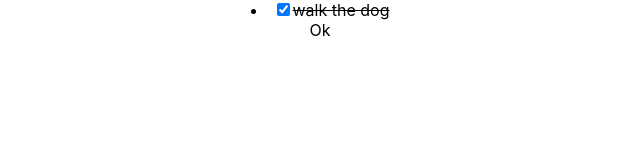
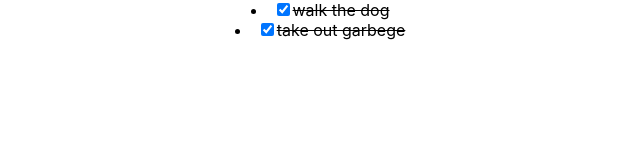
Before and after one commit to upluke/Api_Test, a React (Create React App) app: page / in a window 1280 px wide. Shown: the top 160 px of the page, without its empty margins (320-960 px from the left). Built offline with nearby package versions, Linux system fonts and the light colour scheme.

Commit message:
set up toggle todos with type inside function

```diff
--- a/src/components/TodoApp/TodoApp.tsx
+++ b/src/components/TodoApp/TodoApp.tsx
@@ -2,16 +2,28 @@ import React from 'react'
 import { TodoListItem } from './TodoListItem'
 
 
-const todos:Array<Todo>=[
+const initialTodos:Array<Todo>=[
     {text:"walk the dog", complete:true},
     {text:"take out garbege", complete:true}
 ]
 
 export const TodoApp:React.FC=() =>{
+    const [todos, setTodos] =React.useState(initialTodos)
+
+    const toggleTodo=(selectedTodo:Todo)=>{
+        const newTodos=todos.map(todo=>{
+            if(todo===selectedTodo){
+               return  {...todo, complete:!todo.complete}
+            }
+            return todo
+        })
+        setTodos(newTodos)
+    }
     return (
-        <div>
-            <TodoListItem todo={todos[0]} />
-            Ok
-        </div>
+        <React.Fragment>
+
+            <TodoListItem todo={todos[0]} toggleTodo={toggleTodo} />
+            <TodoListItem todo={todos[1]} toggleTodo={toggleTodo}/>
+        </React.Fragment>
     )
 }
--- /dev/null
+++ b/src/components/TodoApp/TodoListItem.css
@@ -0,0 +1,3 @@
+.complete {
+  text-decoration: line-through;
+}
--- a/src/components/TodoApp/TodoListItem.tsx
+++ b/src/components/TodoApp/TodoListItem.tsx
@@ -1,12 +1,14 @@
 import React from 'react'
+import "./TodoListItem.css"
 
 interface TodoListItemProps{
-    todo:Todo
+    todo:Todo,
+    toggleTodo:(selectedTodo:Todo)=>void
 }
 
 export const TodoListItem:React.FC<TodoListItemProps>=({todo})=>{
     return (<li>
-            <label style={{textDecoration:todo.complete?"line-through":"none"}}>
+            <label className={todo.complete?"complete":undefined} >
                 <input type="checkbox" checked={todo.complete} />
                 {todo.text}
             </label>
```
